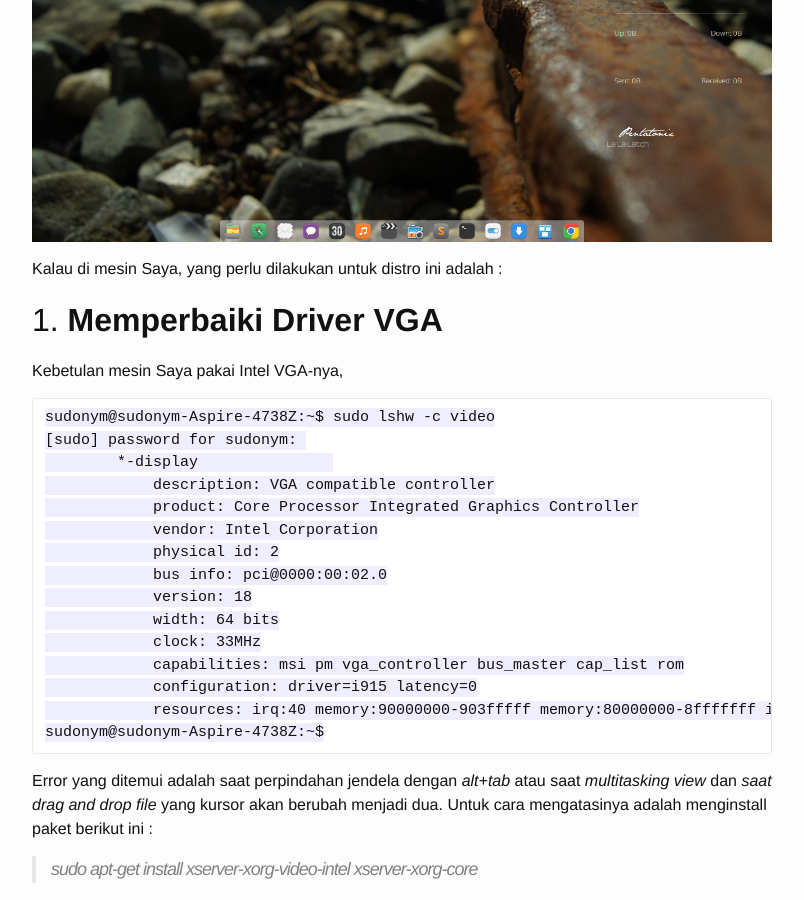
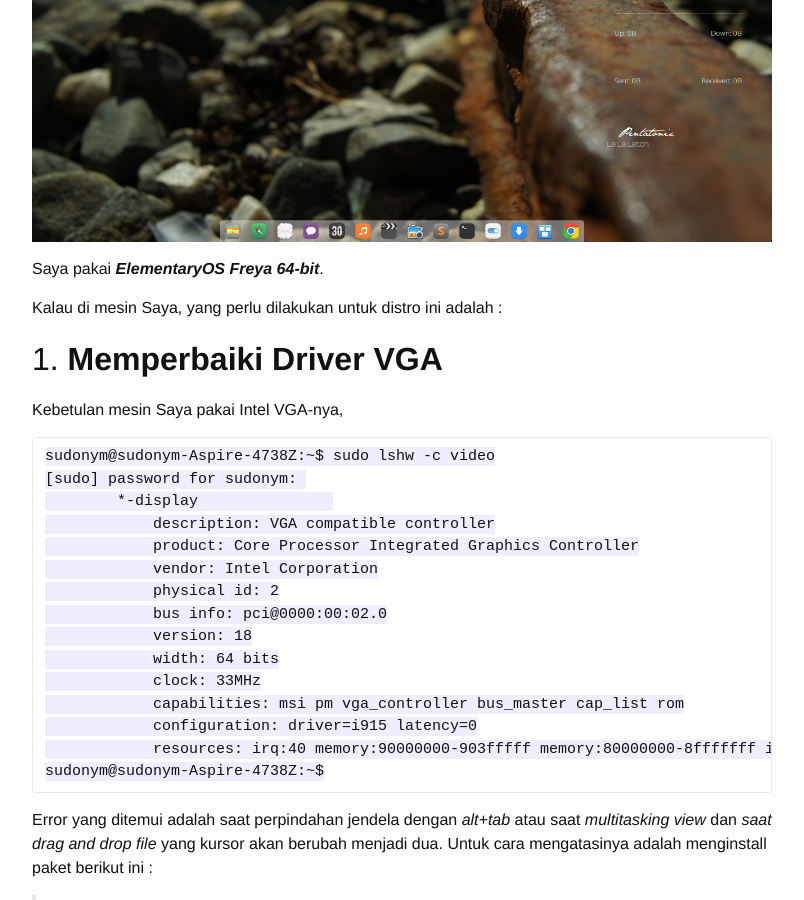
Before and after one commit to MashudiSudonym/diTerminal, a Jekyll site: the page built from _posts/2015-04-23-ElementaryOS-Acer-4738z.md, in a window 1280 px wide and 900 px high, scrolled down 575 px. Shown: the whole window, without its empty margins (238-1042 px from the left). Built offline with Jekyll 4.4.1, drawn with Linux system fonts in a browser that asks for light colours; comment, search, counter and statistics services are not loaded.

Commit message:
update halaman

```diff
--- a/_posts/2015-04-23-ElementaryOS-Acer-4738z.md
+++ b/_posts/2015-04-23-ElementaryOS-Acer-4738z.md
@@ -8,6 +8,8 @@ comments: true
 Baru kali ini bikin catatan yang spesifik sampai sebut merk dan tipe mesin tempur. :LoL .. Yah, ya udah, udah terlanjur juga, terus karena alasan **_Error pada setiap distro pasti berbeda pada setiap mesin (PC, laptop, dan lain sebagainnya)_**. Oke, catatan ini terkait dengan distro yang baru rilis pertengahan April 2015, yang jadwal rilisnya tidak bisa ditunggu atau diprediksi baik itu oleh para pengamat, maupun dunia perdukunan xD Yap, itu adalah **_ElementaryOS Freya_**. Distro penerus dari versi sebelumnya si Luna, informasi tentang distro ini silahkan dibaca di web mereka _[http://elementary.io/](http://elementary.io/)_.
 
 ![tampilan ElementaryOS Freya di mesin Saya](/images/5.png)
+
+Saya pakai _**ElementaryOS Freya 64-bit**_.
 
 Kalau di mesin Saya, yang perlu dilakukan untuk distro ini adalah :
 
```
